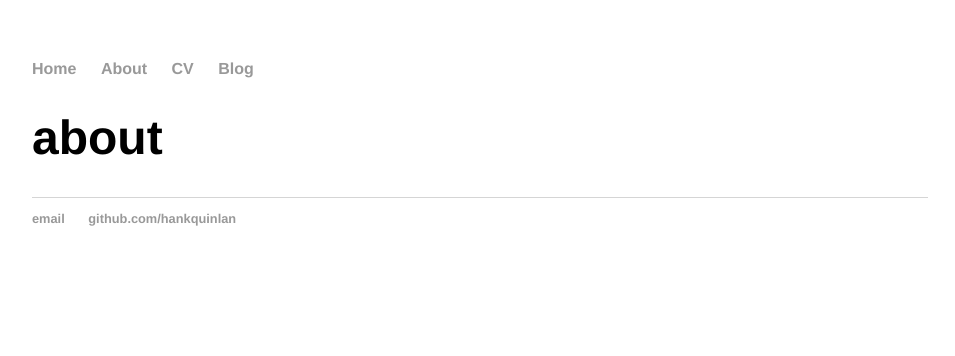
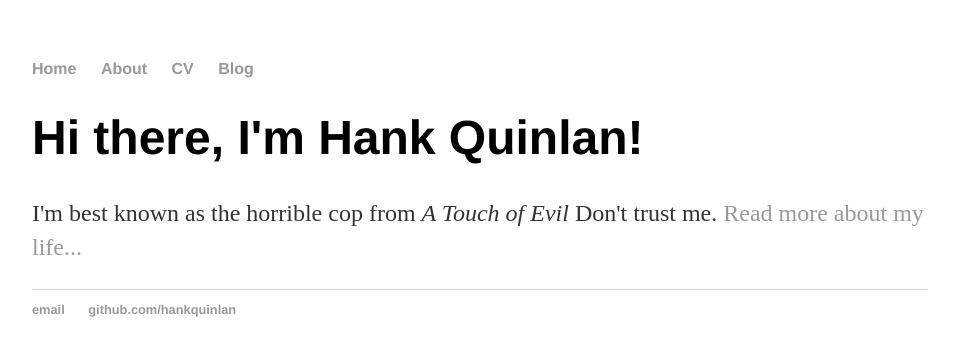
Before and after one commit to allofher/allofher.github.io, a Jekyll site: the page built from about/index.html, in a window 1280 px wide. Shown: the top 356 px of the page, without its empty margins (160-1115 px from the left). Built offline with Jekyll 4.4.1, drawn with Linux system fonts in a browser that asks for light colours.

Commit message:
Update index.html

```diff
--- a/about/index.html
+++ b/about/index.html
@@ -3,4 +3,7 @@ layout: default
 title: about
 ---
 
-<h1>{{ page.title }}</h1>
+<div class="blurb">
+	<h1>Hi there, I'm Hank Quinlan!</h1>
+	<p>I'm best known as the horrible cop from <em>A Touch of Evil</em> Don't trust me. <a href="/about">Read more about my life...</a></p>
+</div><!-- /.blurb -->
```
